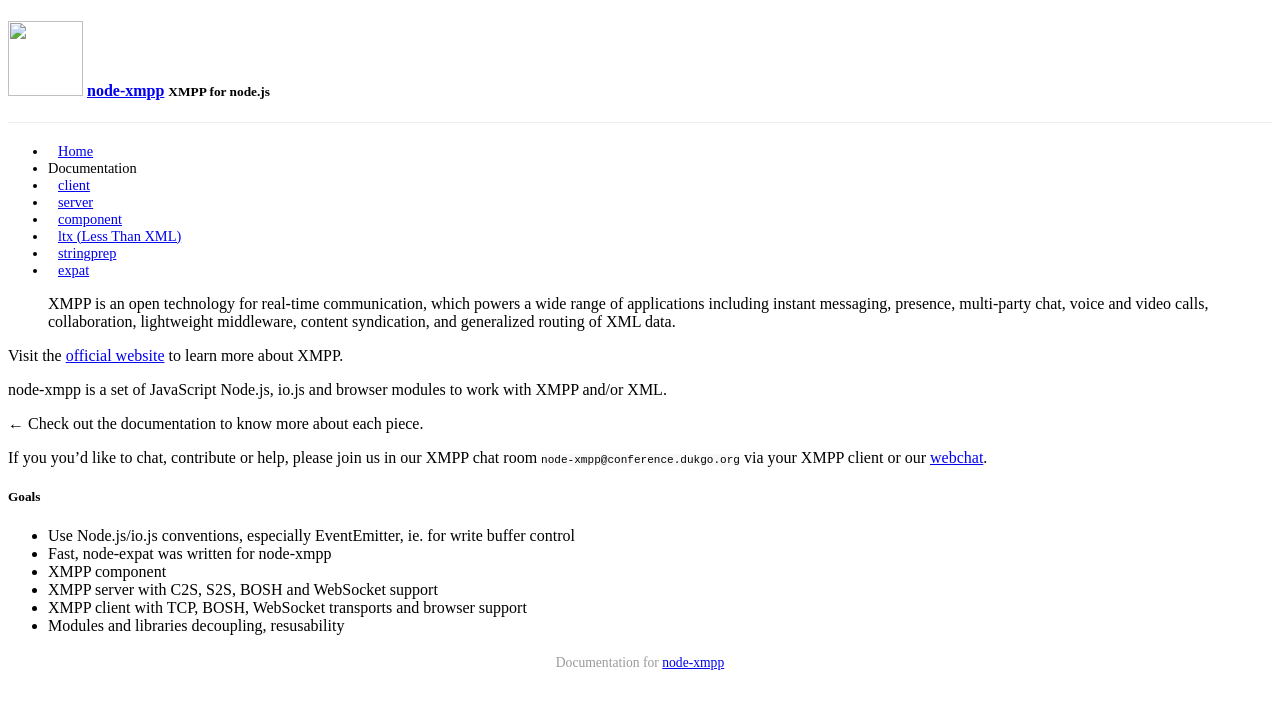
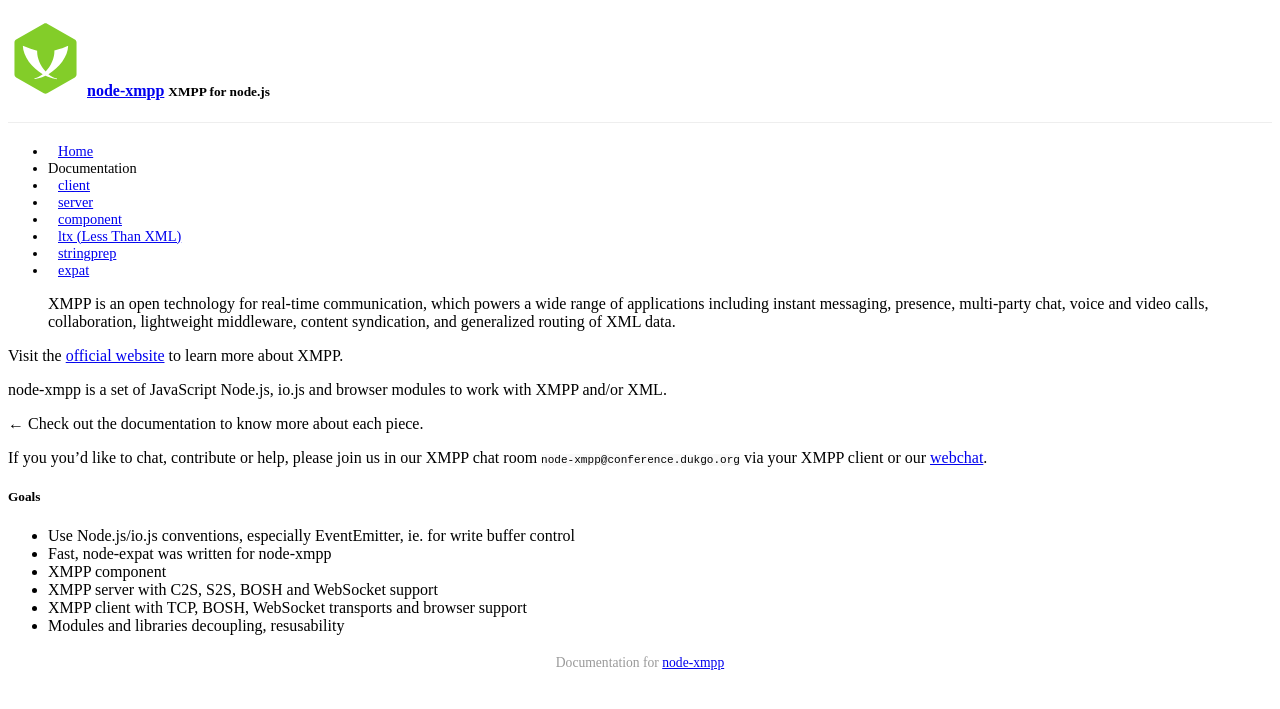
Before and after one commit to node-xmpp/node-xmpp.github.io, a Jekyll site: the page built from index.md, in a window 1280 px wide. Shown: the top 709 px of the page. Built offline with Jekyll 4.4.1, drawn with Linux system fonts in a browser that asks for light colours; Markdown is read by kramdown in place of the engine named in the settings; a style sheet for code colours, icons or effects is not loaded.

Commit message:
fix logo

```diff
--- a/_includes/header.html
+++ b/_includes/header.html
@@ -1,5 +1,5 @@
 <h4 class="title">
-    <img src="//node-xmpp.github.io/logo/stencil.svg" />
+    <img src="/images/stencil.svg" />
     <a class=brand href="{{ site.baseurl }}/">{{ site.title }}</a>
     {% if site.subtitle %}<small>{{ site.subtitle }}</small>{% endif %}
 </h4>
```
Also changed, not shown: images/stencil.svg (added).
